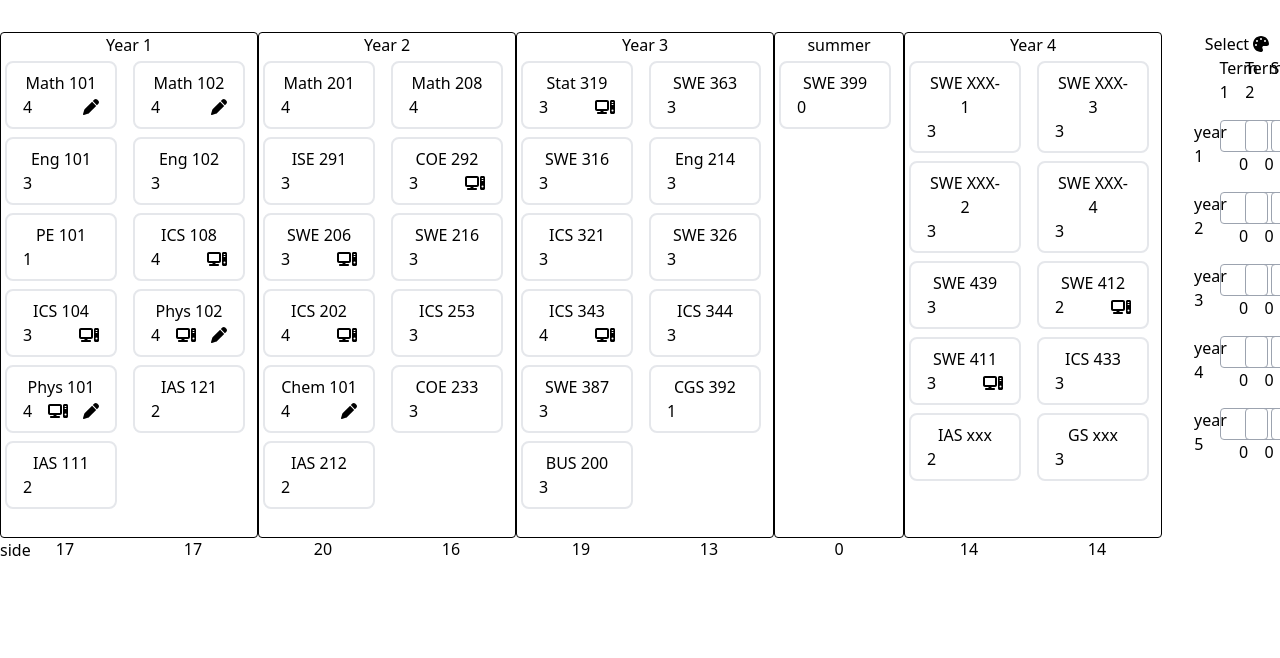
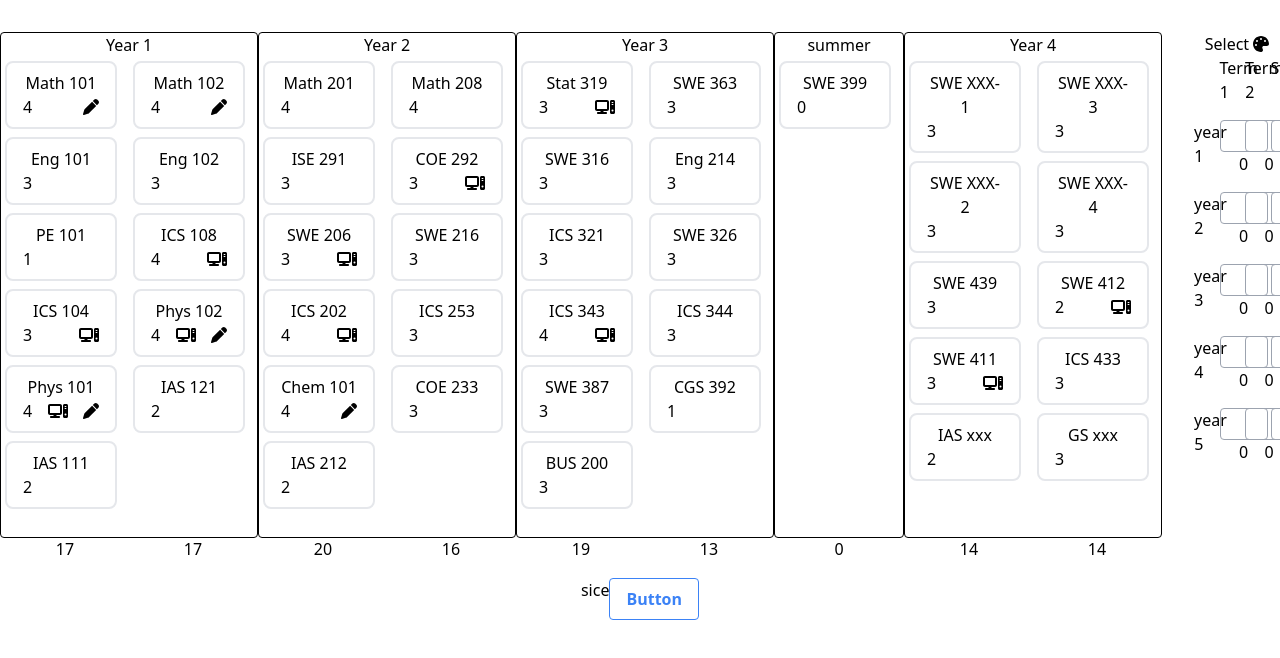
Before and after one commit to hussain-alsayedali/Plan-Maker, a React (Vite) app: page / in a window 1280 px wide. Shown: the top 658 px of the page. Built offline with nearby package versions, Linux system fonts and the light colour scheme.

Commit message:
added button to side

```diff
--- a/package.json
+++ b/package.json
@@ -16,6 +16,7 @@
     "@fortawesome/free-regular-svg-icons": "^6.5.1",
     "@fortawesome/free-solid-svg-icons": "^6.5.1",
     "@fortawesome/react-fontawesome": "^0.2.0",
+    "html2canvas": "^1.4.1",
     "react": "^18.2.0",
     "react-dom": "^18.2.0"
   },
--- a/src/App.jsx
+++ b/src/App.jsx
@@ -1,6 +1,4 @@
-import { useState } from "react";
-import reactLogo from "./assets/react.svg";
-import viteLogo from "/vite.svg";
+import { useRef } from "react";
 
 import "./output.css";
 import Course from "./Course";
@@ -12,7 +10,7 @@ import Side from "./Side";
 import Plan from "./Plan";
 
 function App() {
-
+  const planRef = useRef(null);
 
   return (
     <div className="flex  flex-col">
--- a/src/Plan.jsx
+++ b/src/Plan.jsx
@@ -1,5 +1,5 @@
 import "./output.css";
-import { useState, useEffect } from "react";
+import { useState, useEffect, useRef } from "react";
 import Year from "./Year";
 import swePlanData from "./swePlanNoClass.json";
 import ColorPalette from "./ColorPalette";
@@ -13,6 +13,7 @@ for (let year = 0; year < 5; year++) {
 }
 
 export default function Plan() {
+  // const planRef = useRef(null);
   const [selectedTerm, setSelectedTerm] = useState("");
   const [selectedCourses, setSelectedCourses] = useState(
     JSON.parse(localStorage.getItem("selectedCourses")) ||
--- a/src/Side.jsx
+++ b/src/Side.jsx
@@ -1,5 +1,13 @@
 import "./output.css";
+import html2canvas from "html2canvas";
 
-export default function Side() {
-  return <aside className="">side</aside>;
+export default function Side(props) {
+  return (
+    <aside className="flex justify-center align-middle mt-10">
+      <h4>sice</h4>
+      <button className="border border-blue-500 text-blue-500 hover:text-white hover:bg-blue-500 font-bold py-2 px-4 rounded">
+        Button
+      </button>
+    </aside>
+  );
 }
```
Also changed, not shown: 1 other file (tests, documents, lock files or other folders).
